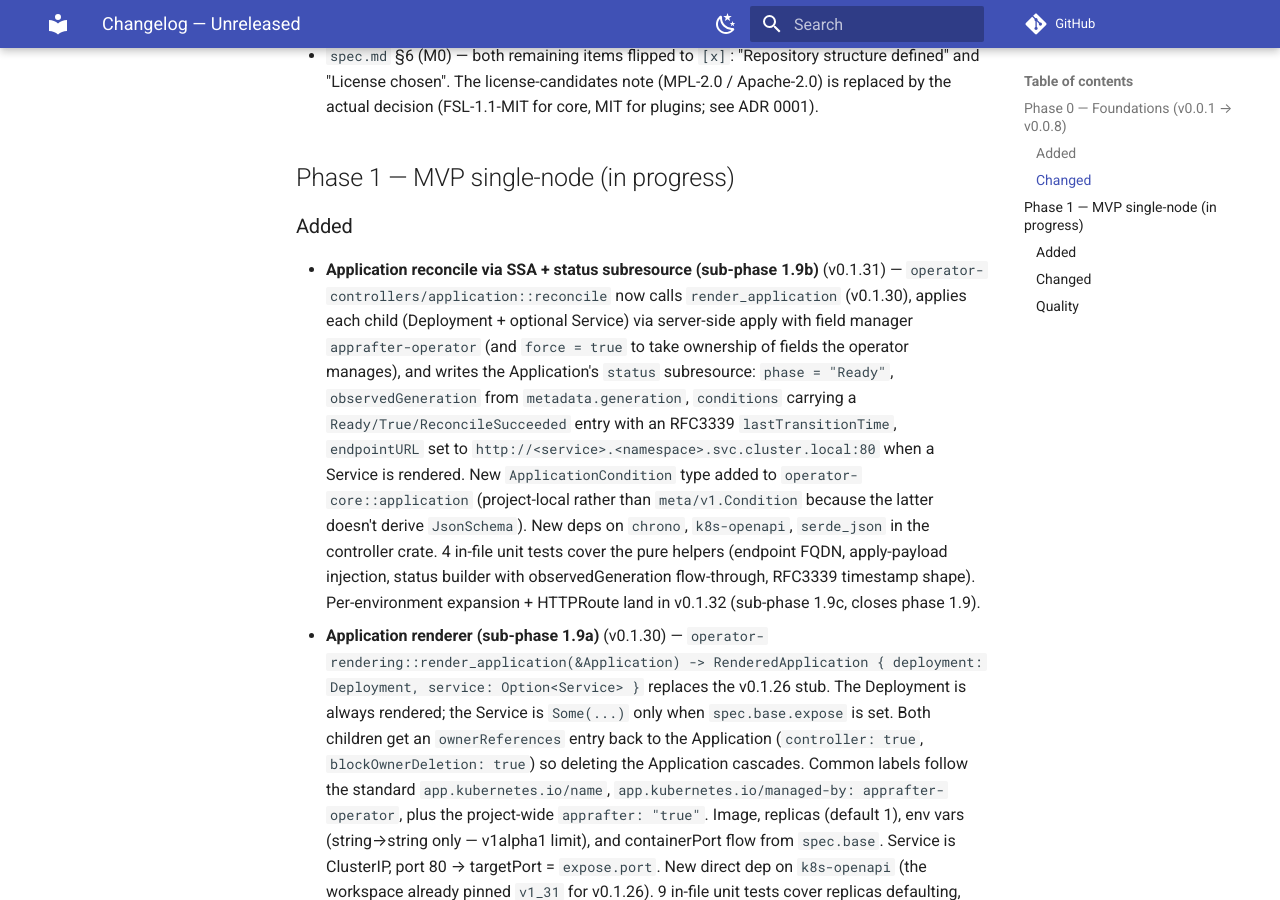
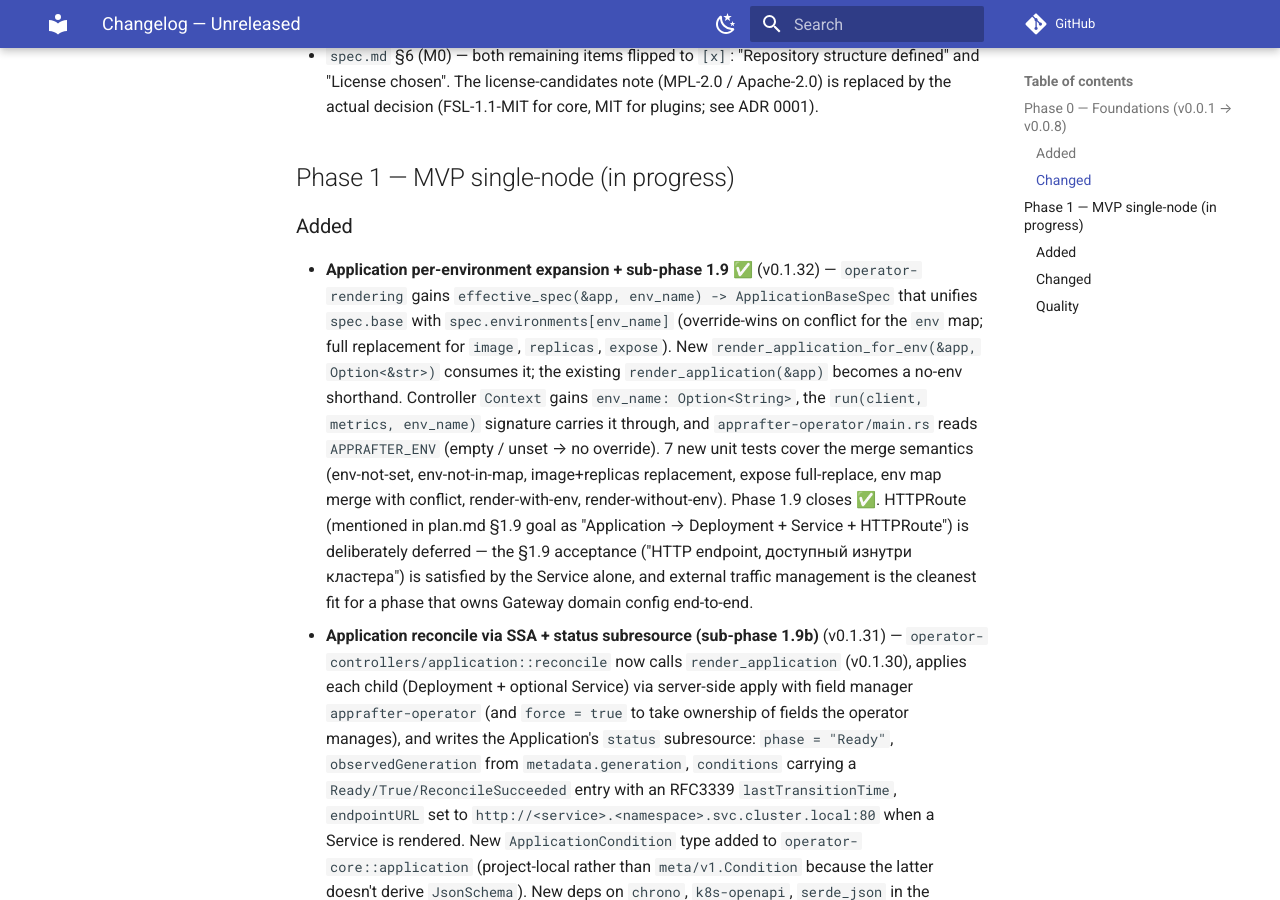
Before and after one commit to AppRafter/apprafter, an MkDocs documentation site: the page built from docs/changelog/UNRELEASED.md, in a window 1280 px wide and 900 px high, scrolled down 1308 px. Built offline with MkDocs 1.6.1 and Material for MkDocs 9.7.7, drawn with Linux system fonts in a browser that asks for light colours; comment, search, counter and statistics services are not loaded.

Commit message:
docs: close phase 1.9 with v0.1.32 (per-env expansion)

```diff
--- a/docs/changelog/UNRELEASED.md
+++ b/docs/changelog/UNRELEASED.md
@@ -61,6 +61,26 @@ the `0.0.x` series; semver starts at 1.0.
 
 ### Added
 
+- **Application per-environment expansion + sub-phase 1.9 ✅**
+  (v0.1.32) — `operator-rendering` gains `effective_spec(&app,
+  env_name) -> ApplicationBaseSpec` that unifies `spec.base` with
+  `spec.environments[env_name]` (override-wins on conflict for the
+  `env` map; full replacement for `image`, `replicas`, `expose`).
+  New `render_application_for_env(&app, Option<&str>)` consumes it;
+  the existing `render_application(&app)` becomes a no-env
+  shorthand. Controller `Context` gains `env_name: Option<String>`,
+  the `run(client, metrics, env_name)` signature carries it
+  through, and `apprafter-operator/main.rs` reads `APPRAFTER_ENV`
+  (empty / unset → no override). 7 new unit tests cover the merge
+  semantics (env-not-set, env-not-in-map, image+replicas
+  replacement, expose full-replace, env map merge with conflict,
+  render-with-env, render-without-env). Phase 1.9 closes ✅.
+  HTTPRoute (mentioned in plan.md §1.9 goal as
+  "Application → Deployment + Service + HTTPRoute") is
+  deliberately deferred — the §1.9 acceptance ("HTTP endpoint,
+  доступный изнутри кластера") is satisfied by the Service alone,
+  and external traffic management is the cleanest fit for a phase
+  that owns Gateway domain config end-to-end.
 - **Application reconcile via SSA + status subresource (sub-phase
   1.9b)** (v0.1.31) — `operator-controllers/application::reconcile`
   now calls `render_application` (v0.1.30), applies each child
```
Also changed, not shown: plan.md (+8 -7 lines).
